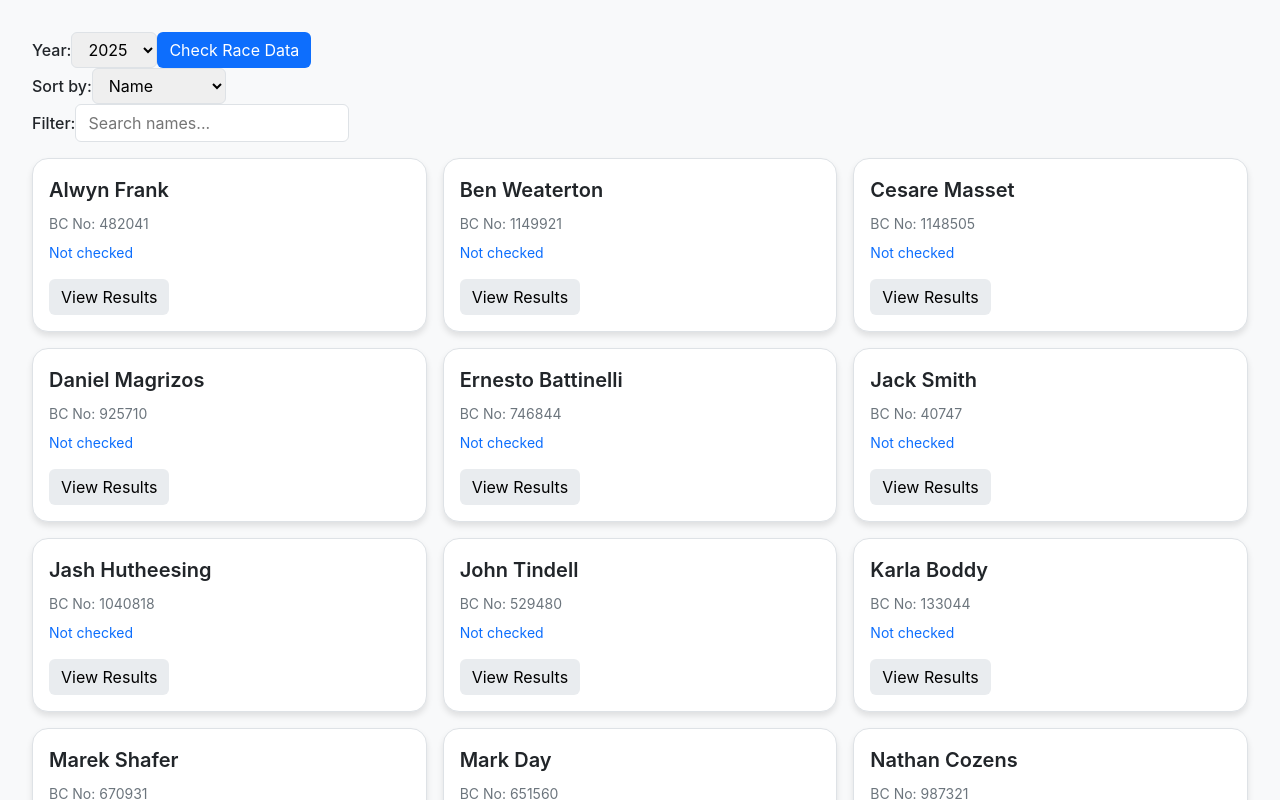
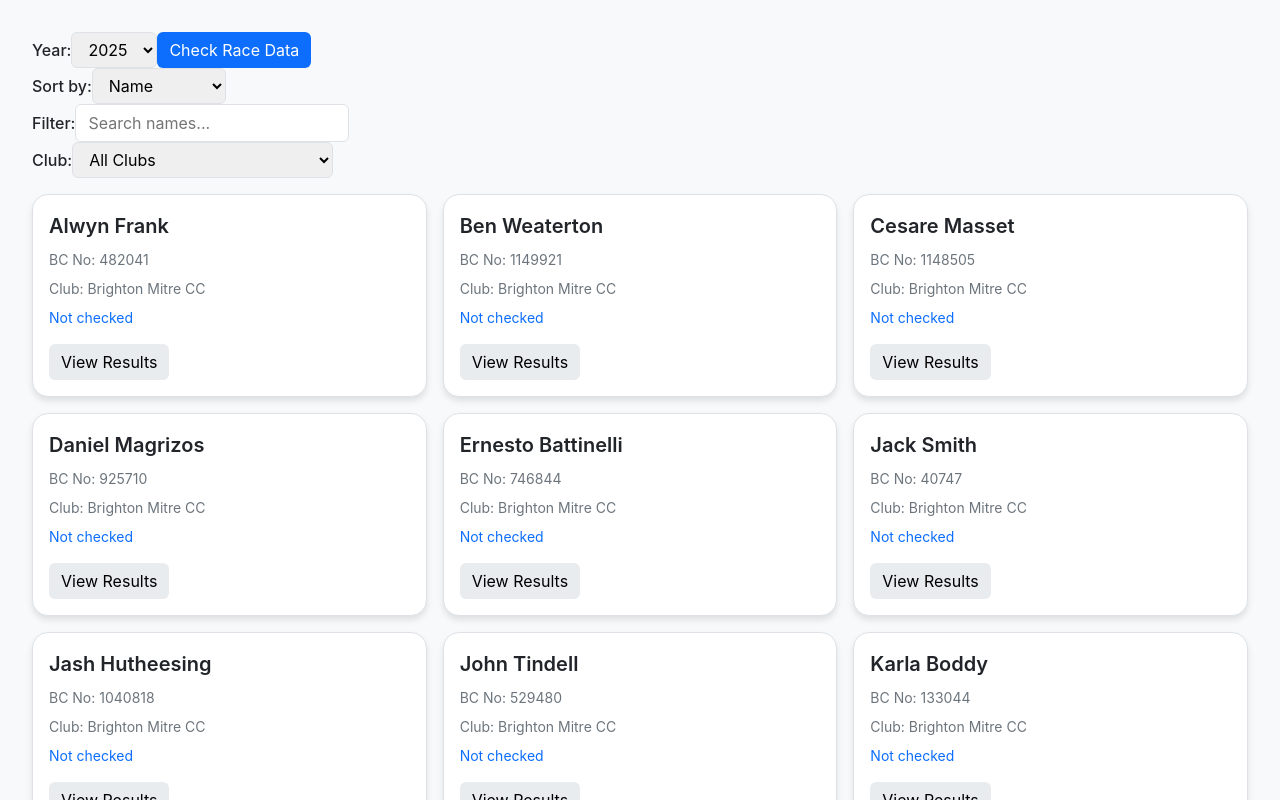
Before and after one commit to linal/mitre-riders, a React (Vite) app: page / in a window 1280 px wide. Shown: the top 800 px of the page. Built offline with nearby package versions, Linux system fonts and the light colour scheme.

Commit message:
feat: added club

```diff
--- a/src/components/RaceChecker.jsx
+++ b/src/components/RaceChecker.jsx
@@ -1,21 +1,22 @@
 import React, { useState } from "react";
 
 const racers = [
-  { name: "Marek Shafer", bc: "670931" },
-  { name: "Alwyn Frank", bc: "482041" },
-  { name: "Nathan Cozens", bc: "987321" },
-  { name: "Cesare Masset", bc: "1148505" },
-  { name: "John Tindell", bc: "529480" },
-  { name: "Jack Smith", bc: "40747" },
-  { name: "Daniel Magrizos", bc: "925710" },
-  { name: "Seamus Mcalister", bc: "750617" },
-  { name: "Ben Weaterton", bc: "1149921" },
-  { name: "Thomas Houghton", bc: "57471" },
-  { name: "Jash Hutheesing", bc: "1040818" },
-  { name: "Karla Boddy", bc: "133044" },
-  { name: "Ernesto Battinelli", bc: "746844" },
-  { name: "Russell Bickle", bc: "442746" },
-  { name: "Mark Day", bc: "651560" },
+  { name: "Marek Shafer", bc: "670931", club: "Brighton Mitre CC" },
+  { name: "Alwyn Frank", bc: "482041", club: "Brighton Mitre CC" },
+  { name: "Nathan Cozens", bc: "987321", club: "Brighton Mitre CC" },
+  { name: "Cesare Masset", bc: "1148505", club: "Brighton Mitre CC" },
+  { name: "John Tindell", bc: "529480", club: "Brighton Mitre CC" },
+  { name: "Jack Smith", bc: "40747", club: "Brighton Mitre CC" },
+  { name: "Daniel Magrizos", bc: "925710", club: "Brighton Mitre CC" },
+  { name: "Seamus Mcalister", bc: "750617", club: "Brighton Mitre CC" },
+  { name: "Ben Weaterton", bc: "1149921", club: "Brighton Mitre CC" },
+  { name: "Thomas Houghton", bc: "57471", club: "Brighton Mitre CC" },
+  { name: "Jash Hutheesing", bc: "1040818", club: "Brighton Mitre CC" },
+  { name: "Karla Boddy", bc: "133044", club: "Brighton Mitre CC" },
+  { name: "Ernesto Battinelli", bc: "746844", club: "Brighton Mitre CC" },
+  { name: "Russell Bickle", bc: "442746", club: "Brighton Mitre CC" },
+  { name: "Mark Day", bc: "651560", club: "Brighton Mitre CC" },
+  { name: "Richard Mount", bc: "335910", club: "Sussex Revolution Velo Club" }
 ];
 
 async function fetchRaceData(personId, year) {
@@ -31,6 +32,7 @@ export default function RaceChecker() {
   const [loading, setLoading] = useState(false);
   const [sortKey, setSortKey] = useState("name");
   const [filterText, setFilterText] = useState("");
+  const [clubFilter, setClubFilter] = useState("");
 
   const handleCheckAll = async () => {
     setLoading(true);
@@ -43,8 +45,12 @@ export default function RaceChecker() {
     setLoading(false);
   };
 
+  // Get unique clubs for the dropdown
+  const uniqueClubs = [...new Set(racers.map(racer => racer.club))];
+
   const sortedFilteredRacers = [...racers]
     .filter(r => r.name.toLowerCase().includes(filterText.toLowerCase()))
+    .filter(r => clubFilter === "" || r.club === clubFilter)
     .sort((a, b) => {
       const aData = data[a.bc];
       const bData = data[b.bc];
@@ -103,6 +109,19 @@ export default function RaceChecker() {
             className="border px-2 py-1 rounded"
           />
         </div>
+        <div className="flex items-center gap-2">
+          <label>Club:</label>
+          <select
+            value={clubFilter}
+            onChange={(e) => setClubFilter(e.target.value)}
+            className="border rounded px-2 py-1"
+          >
+            <option value="">All Clubs</option>
+            {uniqueClubs.map(club => (
+              <option key={club} value={club}>{club}</option>
+            ))}
+          </select>
+        </div>
       </div>
 
       <div className="grid grid-cols-1 sm:grid-cols-2 lg:grid-cols-3 gap-4">
@@ -110,6 +129,7 @@ export default function RaceChecker() {
           <div key={idx} className="rounded-2xl shadow-md border p-4 space-y-2 bg-white">
             <div className="text-xl font-semibold">{racer.name}</div>
             <div className="text-sm text-gray-500">BC No: {racer.bc}</div>
+            <div className="text-sm text-gray-500">Club: {racer.club}</div>
             <div className="text-sm text-blue-700">
               {data[racer.bc] ? `Races: ${data[racer.bc].raceCount}` : "Not checked"}
             </div>
```
Lines whose indentation alone changed are shown as unchanged.
